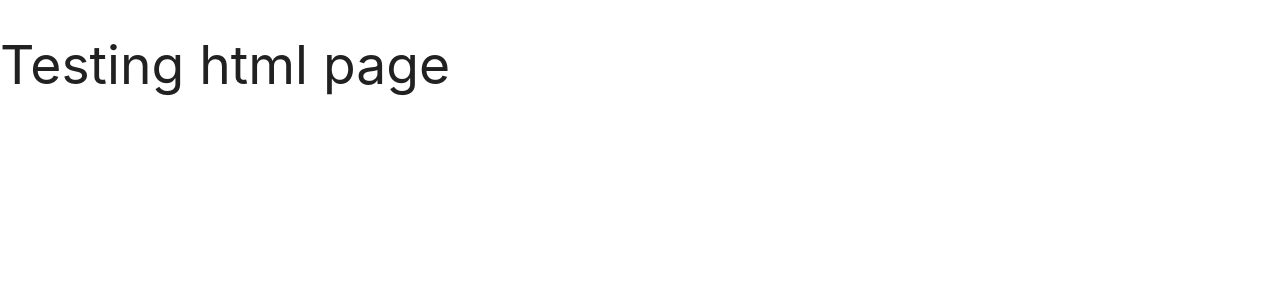
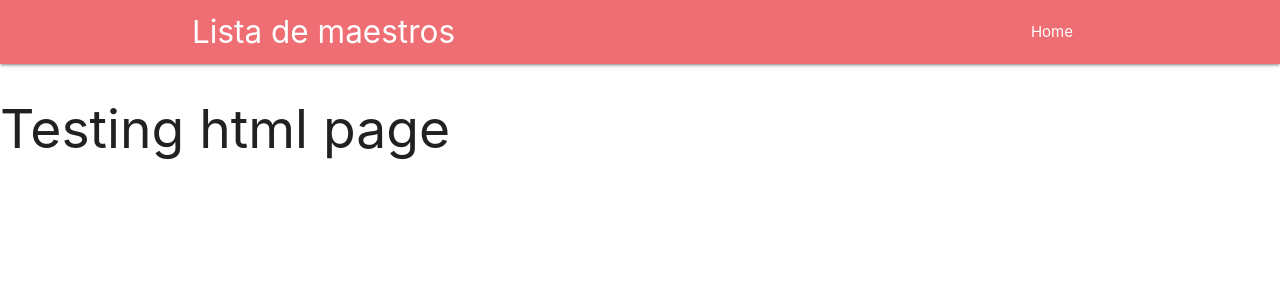
Before and after one commit to yeguacelestial/django-maestros-scraper, a Django app: page / in a window 1280 px wide. Shown: the top 300 px of the page. Run offline with Django 3.2, Linux system fonts and the light colour scheme.

Commit message:
Created nav bar

```diff
--- a/django_maestros_scraper/templates/base.html
+++ b/django_maestros_scraper/templates/base.html
@@ -7,10 +7,19 @@
     <meta charset="UTF-8">
     <meta name="viewport" content="width=device-width, initial-scale=1.0">
     <link rel="stylesheet" href="https://cdnjs.cloudflare.com/ajax/libs/materialize/1.0.0/css/materialize.min.css">
+    <link rel="stylesheet" href="https://fonts.googleapis.com/icon?family=Material+Icons">
     <link rel="stylesheet" href="{% static 'css/style.css' %}">
     <title>Lista de maestros</title>
 </head>
 <body>
+    <nav>
+        <div class="container nav-wrapper">
+            <a href="/" class="brand-logo">Lista de maestros</a>
+            <ul id="nav-mobile" class="right">
+                <li><a href="/">Home</a></li>
+            </ul>
+        </div>
+    </nav>
     <h2>Testing html page</h2>
 </body>
 </html>
```
